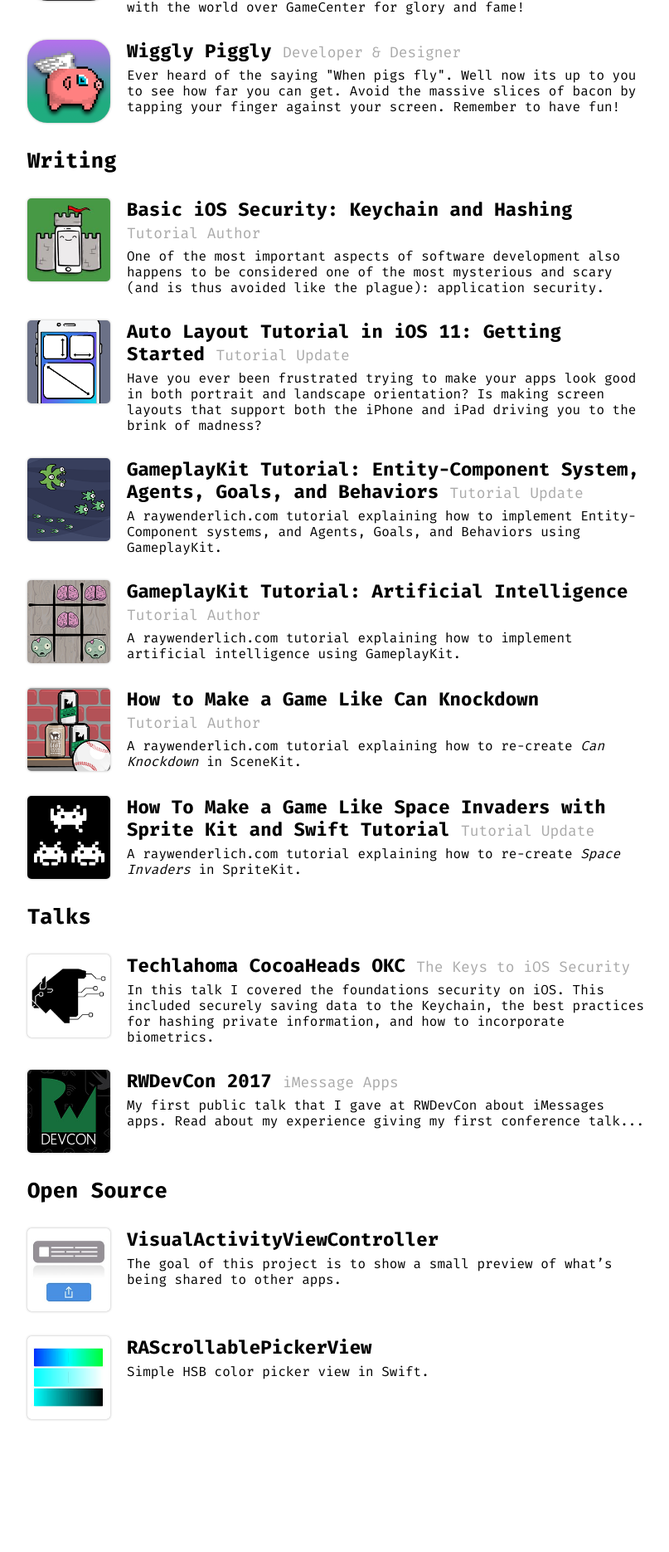
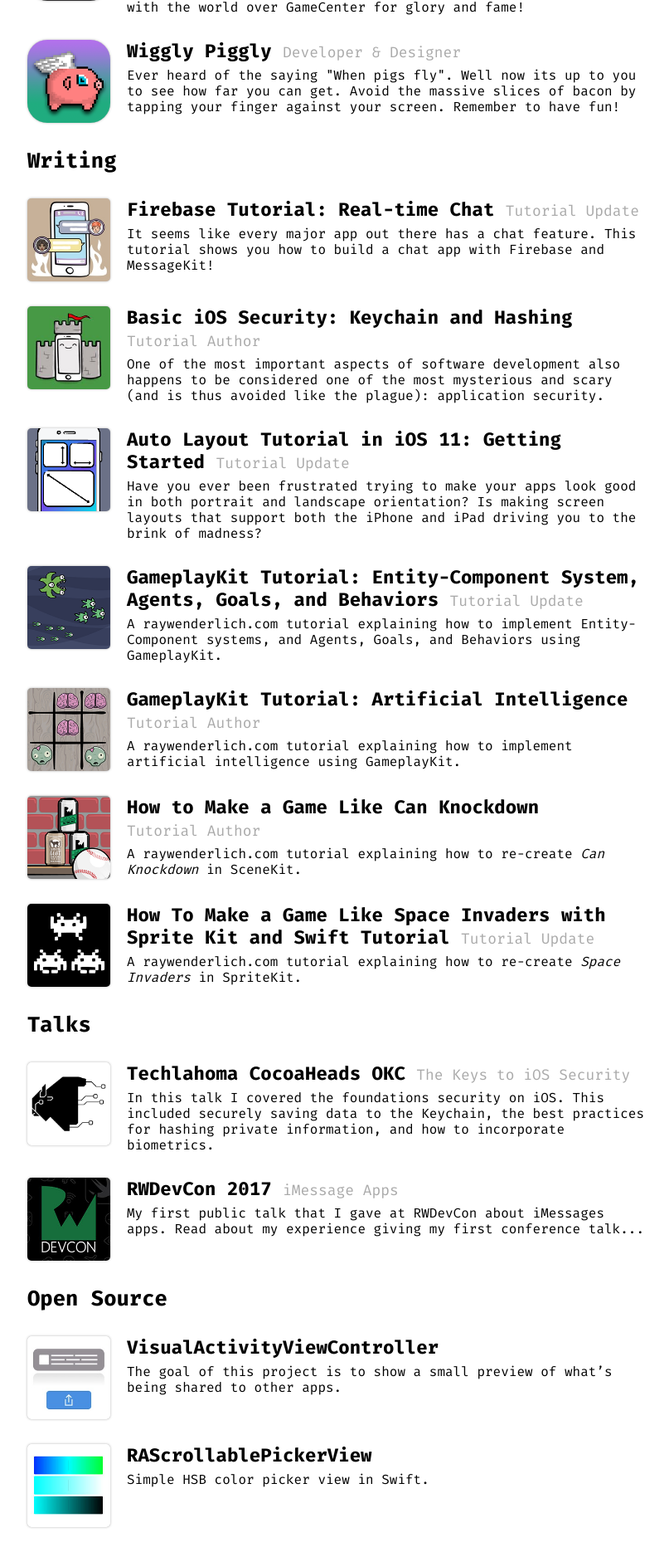
Before and after one commit to naturaln0va/ackermann-io, a Flask app: page /apps in a window 1280 px wide. Shown: the part 1083-2953 px from the top of the page at 83% size, without its empty margins (232-1039 px from the left). Before the commit the page ends 2794 px from the top, so only its background shows below. Run offline with Flask 2, Linux system fonts and the light colour scheme.

Commit message:
updated the portfolio page
added the firebase chat app tutorial

```diff
--- a/app/templates/portfolio.html
+++ b/app/templates/portfolio.html
@@ -60,6 +60,13 @@
 			</a>
 		</div>
 		<h1>Writing</h1>
+		<div class="content-item">
+			<a href="https://www.raywenderlich.com/5359-firebase-tutorial-real-time-chat">
+				<img src="/static/assets/firebase-chat.jpg">
+				<h2>Firebase Tutorial: Real-time Chat <span class="role">Tutorial&nbsp;Update</span></h2>
+				<p>It seems like every major app out there has a chat feature. This tutorial shows you how to build a chat app with Firebase and MessageKit!</p>
+			</a>
+		</div>
 		<div class="content-item">
 			<a href="https://www.raywenderlich.com/185370/basic-ios-security-keychain-hashing">
 				<img src="/static/assets/basic-security.jpg">
```
Also changed, not shown: app/static/assets/firebase-chat.jpg (added).
